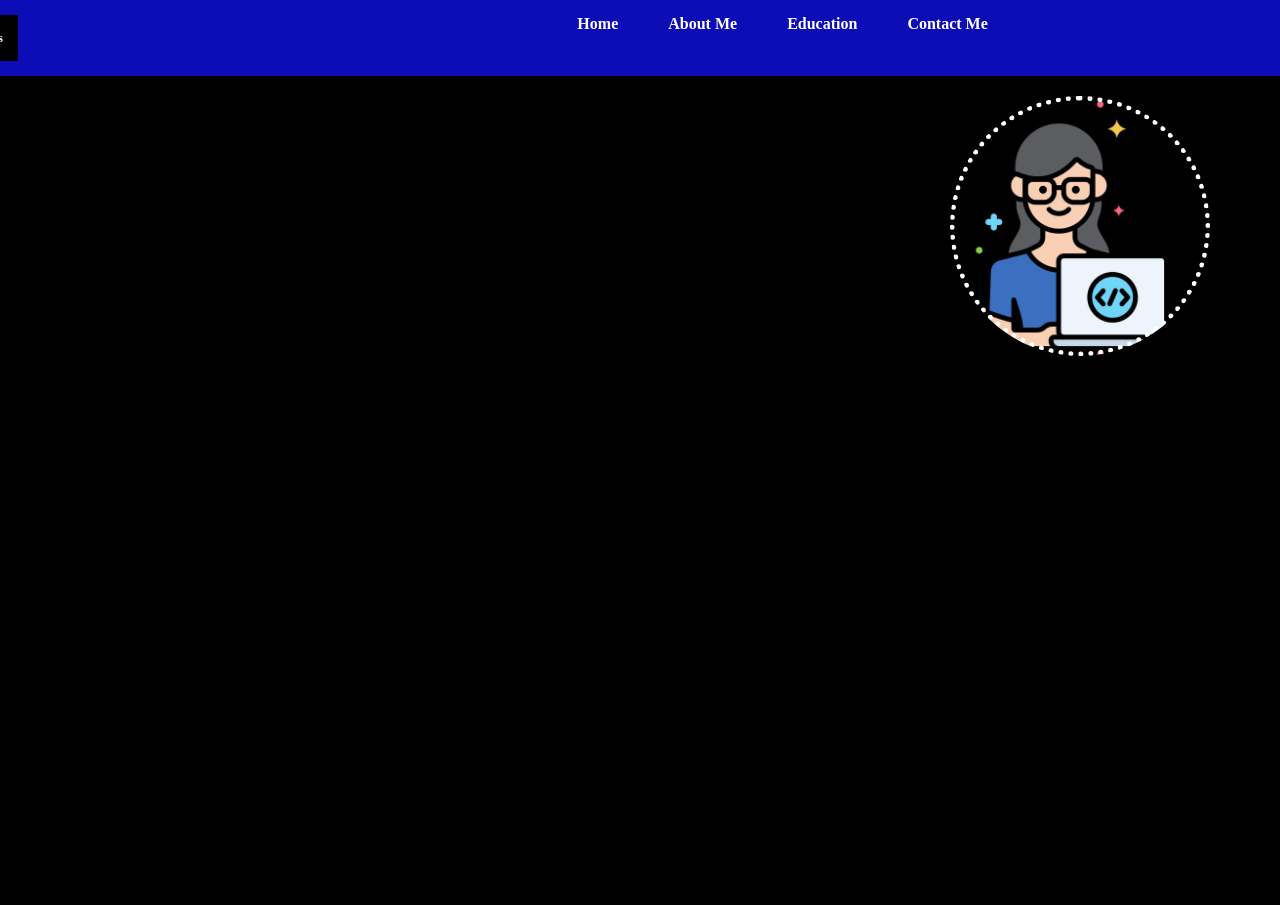
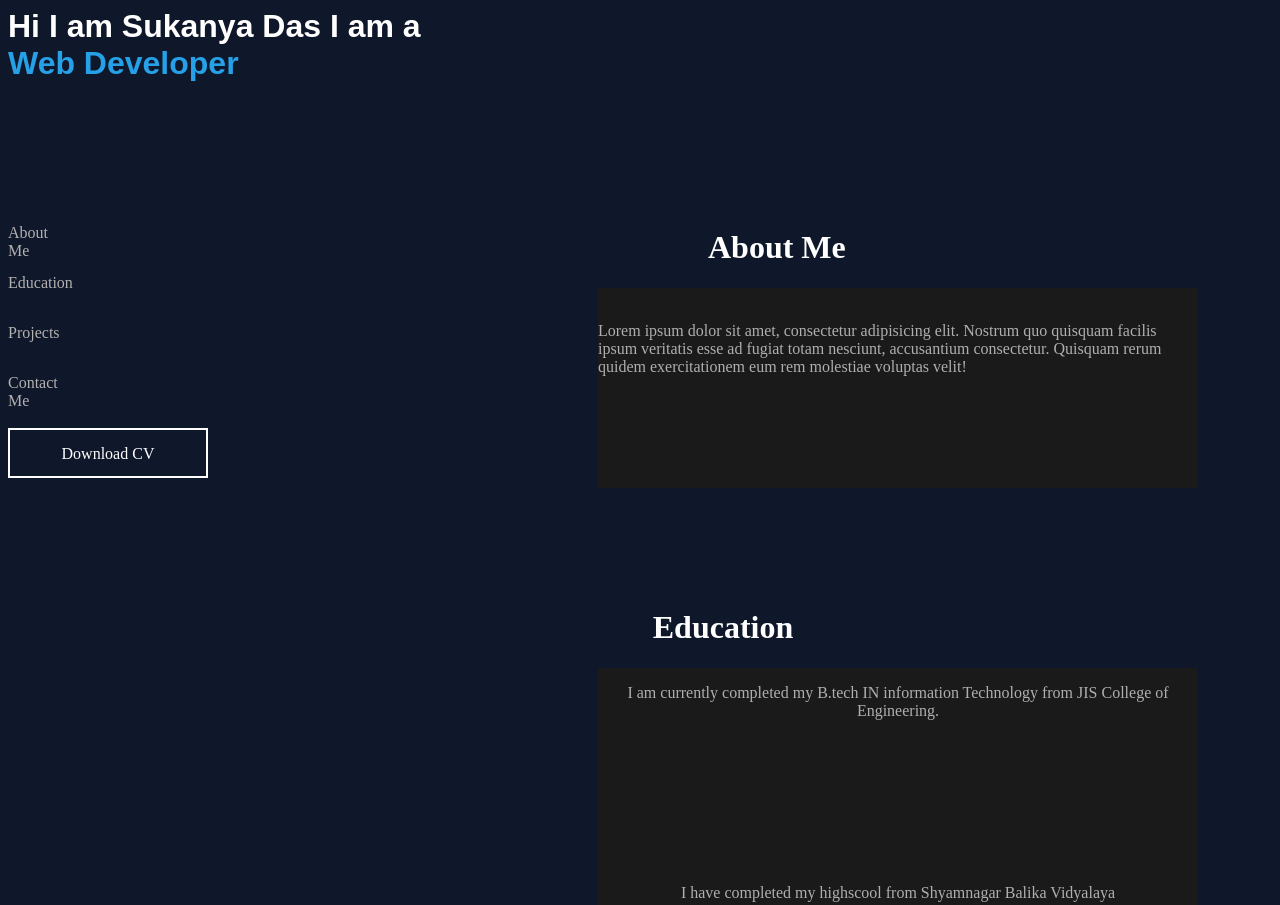
Before and after one commit to Sanapixel/Portfolio, a plain HTML site: page index.html in a window 1280 px wide. Shown: the top 905 px of the page. Before the commit the page ends 800 px from the top, so only its background shows below. Drawn offline with nearby package versions, Linux system fonts and the light colour scheme; files whose address does not match are found by name.

Commit message:
Add files via upload

```diff
--- a/index.html
+++ b/index.html
@@ -3,19 +3,94 @@
 <head>
     <meta charset="UTF-8">
     <meta name="viewport" content="width=device-width, initial-scale=1.0">
-    <link rel="stylesheet" href="index.css">
-    <title>Portfolio</title>
+    <link
+    href="https://fonts.googleapis.com/css2?family=Poppins&display=swap"
+    rel="stylesheet">
+    <link rel="stylesheet" href="style.css">
+    <link rel="stylesheet" href="https://cdnjs.cloudflare.com/ajax/libs/boxicons/2.1.0/dist/boxicons.js">
+    <title>Document</title>
 </head>
 <body>
-    <header><div class="nav"><div class="left" style="margin-top: 15px;padding: 15px 15px 15px 15px; background-color: black;"><h5>SukanyaDas</h5></div>
-        <div class="right">
-            <div class="hov" style="margin: 15px 25px 0px 25px ; ;"><h4>Home</h4></div>
-            <div class="hov" style="margin: 15px 25px 0px 25px ;"><h4>About Me</h4></div>
-            <div class="hov" style="margin: 15px 25px 0px 25px ;"><h4>Education</h4></div>
-            <div class="hov" style="margin: 15px 25px 0px 25px ;"><h4>Contact Me</h4></div>
+        <div class="box"><span>Hi I am Sukanya Das I am a</span> <br><span style="color: rgb(38, 160, 231);">Web Developer</span><span id="element"></span></div>
+        <div class="nav">
+
+            <div class="contain">
+              <ul id="menu">
+                <li><a href="#one"><p id="home">About Me</p></a></li>
+                <li> <a href="#two"><p id="home"> Education</p></a></li>
+                <li> <a href="#pro"><p id="home"> Projects</p></a></li>
+                <li><a href=""><p id="home">Contact Me</p> </a></li>
+                <li> <a href="files/Sukanya Das Resume (1).pdf" Download><div class="btn">Download CV</div>  </a> </li>
+            </ul>
+            </div>
+            <div class="main">
+              <div class="about me">
+                <ul>
+                  <h1 style= " color: white; font-size: 2rem;margin-left: 150px;">About Me</h1>
+                  <li class="card" id="one"><br><p>Lorem ipsum dolor sit amet, consectetur adipisicing elit. Nostrum quo quisquam facilis ipsum veritatis esse ad fugiat totam nesciunt, accusantium consectetur. Quisquam rerum quidem exercitationem eum rem molestiae voluptas velit!</p></li>
+                </ul>
+              </div>
+                <div class="education">
+
+                    <ul id="two">
+                      <h1 style="color: white; text-align: center; font-size: 2erm; margin-left: 150px;">Education</h1>
+                    <li class="card" id="edu"><p>I am currently completed my B.tech IN information Technology from JIS College of Engineering. </p></li>
+                    <li class="card" id="edu"><p>I have completed my highscool from Shyamnagar Balika Vidyalaya</p></li>
+                    <li class="card" id="edu"><p>I have completed my tentyh from Shyamnagar Balika Vidyalaya</p></li></ul>
+                </div>
+
+
+                <div class="project">
+
+
+                  <ul id="three">
+                    <h1 style="color: white; font-size: 2erm; margin-left: 150px; ">Projects</h1>
+                    <li class="card" id="pro"><p><h1 style="font-size: 1.2rem; ">Navigation for blind person using smart cap</h1>
+                      This model is a simple and easy-to-use device that blind individuals can easily access, given its low cost, simplicity, and accessibility. The prototype has undergone testing and is estimated to be around. A precision of 95% in detecting objects. The preview of this paper does not contain any details about the extensive testing that the prototype underwent, but rather concentrates on its design.</p></li>
+                    <li class="card" id="pro"><p><h1 style="font-size: 1.2rem; ">Smart irrigation system with remote monitoring facilities</h1>Smart irrigation systems offer a variety of advantages over traditional irrigation systems. Smart irrigation systems can optimize water levels based on things such as soil moisture and weather predictions. This is done with wireless moisture sensors that communicate with the smart irrigation controls and help inform the system whether or not the landscape is in need of water.
+                    </p>
+                      </li>
+                    <li class="card" id="pro"><p><h1 style="font-size: 1.2rem; ">Virtual mouse
+                      using OpenCV</h1>
+                      AI virtual mouse using hand gestures is an innovative and exciting technology that has the potential to revolutionize the way we interact with computers. Here with the aid of a real-time camera, we have created a system to manage the mouse pointer and carry out its function.It offers users a more natural, intuitive, and accessible way to control the cursor on the screen, without the need for a traditional input device, a mouse.</p></li>
+                    <li class="card" id="pro"><p><h1 tyle="font-size: 1.2rem; ">Breast Cancer Classification & Detection</h1>The objective of using machine learning for breast cancer prediction is to develop predictive models that can accurately classify patients into different risk categories based on their likelihood of developing breast cancer. This involves leveraging machine learning algorithms to analyze diverse datasets containing features such as demographic information, medical history, genetic markers, imaging results, and lifestyle factors.</p></li>
+                    <li class="card" id="pro"><p><h1 style="font-size: 1.2rem; ">AUrdino Calculator</h1> Lorem ipsum dolor sit amet, consectetur adipisicing elit. Minus inventore sequi, est ipsa eum veritatis, reiciendis deserunt amet odit aperiam voluptas iure dignissimos possimus fugit commodi illo sed, exercitationem nostrum.</p></li>
+                  </ul>
+                </div>
+
+            </div>
         </div>
-    </div>
-</header>
-<div class="body"><div class="picture"></div></div>
+        <br><br>
+        <hr style="width: 70%; color: transparent;">
+
+        <div class="rest">
+          <div class="b1"><a href="skill"><H1 id="caraousol">Skills</H1></a></div>
+          <div class="b2"><H1 id="caraousol">Hobbies</H1></div> <div class="b3"><H1 id="caraousol">Experiences</H1></div>
+        </div>
+        <div class="wrapper">
+          <div class="Card"   id="skill"><p>
+            C
+            <br>
+            Python
+            <br>
+            html
+            <br>
+            Css
+            <br>
+            Javascript
+          </Canvas></p></div>
+
+
+
+        </div>
+
+
+
+    <script>var typed = new Typed('#element', {
+        strings: [ 'Student.','<i> passionate </i> Web Developer.', ' Software Engineer.'],
+        typeSpeed: 50,
+      });</script>
+
+    <script src="script.js"></script>
 </body>
 </html>
--- /dev/null
+++ b/script.js
@@ -0,0 +1,8 @@
+
+
+const updateCursor = ({ x, y }) => {
+  document.documentElement.style.setProperty('--x', x)
+  document.documentElement.style.setProperty('--y', y)
+}
+
+document.body.addEventListener('pointermove', updateCursor)
--- /dev/null
+++ b/style.css
@@ -0,0 +1,196 @@
+.box{
+  height: 200px;
+  width: 100%;
+
+}
+a{
+  text-decoration: none;
+  display: grid;
+  row-gap: 10px;
+  height: 50px;
+  width: 50px;
+}
+  #home{
+    text-decoration: none;
+    font-size: 1.2 rem;
+    display: grid;
+    color: rgb(180, 177, 177);
+    cursor: pointer;
+  }
+  #home:hover{
+    color: rgb(251, 252, 255);
+  }
+  .nav{
+    display: flex;
+    column-gap:500px ;
+
+  }
+  * {
+    box-sizing: border-box;
+  }
+
+  body {
+    min-height: 100vh;
+    background-color: #0f172a;
+    overflow-x: hidden;
+  }
+
+  ul {
+    padding: 0;
+    margin: 0;
+    list-style-type: none;
+    flex-wrap: wrap;
+    gap: 5rem;
+    width: 100%;
+  }
+
+  .main {
+    width: 80ch;
+    max-width: 100%;
+
+  }
+
+  .card {
+    background: hsl(0 0% 10%);
+
+    width: 200px;
+    aspect-ratio: 4 / 3;
+    position: relative;
+    transition: background 0.1s;
+    float: right;
+    margin-left: 500px;
+  }
+
+  .card:hover {
+    --active: 1;
+
+  }
+
+  .card:after {
+    content: "";
+    position: absolute;
+    inset: 0;
+    background:
+      radial-gradient(circle at calc(var(--x) * 1px) calc(var(--y) * 1px), hsl(0 100% 100% / 0.15), transparent 15vmin);
+    background-attachment: fixed;
+    opacity: var(--active, 0);
+    transition: opacity 0.10s;
+    pointer-events: none;
+  }
+
+  .card:before {
+    content: "";
+    position: absolute;
+    inset: 0;
+    background:
+      radial-gradient(circle at calc(var(--x) * 1px) calc(var(--y) * 1px), hsl(0 0% 100% / 0.5), transparent 15vmin),
+      transparent;
+    background-attachment: fixed;
+    pointer-events: none;
+    mask:
+      linear-gradient(white, white) 50% 0 / 100% 10px no-repeat,
+      linear-gradient(white, white) 50% 100% / 100% 10px no-repeat,
+      linear-gradient(white, white) 0 50% / 4px 100% no-repeat,
+      linear-gradient(white, white) 100% 50% / 10px 100% no-repeat;
+  }
+
+  span {
+    font-family: sans-serif, system-ui;
+    bottom: 0.65rem;
+    right: 0.65rem;
+    font-weight: bold;
+    font-size: 2rem;
+    color: hsl(0 0% 100%);
+  }
+  p{
+    color: rgb(176, 175, 175);
+  }
+  .btn{
+    height: 50px;
+    width: 200px;
+    border: 2px solid white ;
+    background-color: transparent;
+    color: white;
+    text-align: center;
+    padding-top: 15px;
+    margin-top: 20px;
+  }
+  .btn:hover{
+    background-color: rgba(255, 255, 255, 0.112);
+  }
+  .contain{
+    display: grid;
+  }
+
+#one{
+  width: 600px;
+  height: 200px;
+  color: white;
+}
+
+
+.education{
+  display: flex;
+  float: right;
+  margin-top: 100px;
+
+}
+
+#edu{
+  width: 600px;
+  height: 200px;
+  color: white;
+  text-align: center;
+  column-gap: 100px;
+
+}
+li{
+  gap: 50px;
+}
+#pro{
+  width: 600px;
+  height: 200px;
+  color: #B0AFAF;
+  text-align: center;
+  gap: 100px;
+
+}
+.project{
+  margin-top: 1100px;
+}
+.rest{
+  display: flex;
+  gap: 100px;
+  justify-content: center;
+
+}
+.b1{
+  height: 50px;
+  width: 500px;
+ border-left: 2px solid white;
+ margin-left: 300px;
+
+
+
+}
+.b2{
+  height: 50px;
+  width: 500px;
+  border-left: 2px solid white;
+}
+.b3{
+  height: 50px;
+  width: 500px;
+  border-left: 2px solid white;
+}
+#caraousol{
+  color: white;
+
+
+  background-color: transparent;
+}
+.wrapper{
+  scroll-snap-type: y mandatory;
+  aspect-ratio: 16/9;
+  scroll-behavior: smooth;
+}
```
Also changed, not shown: 1 other file.
